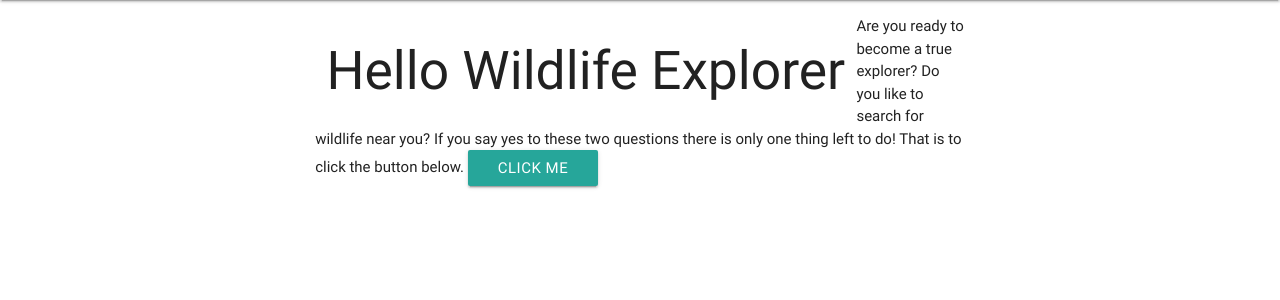
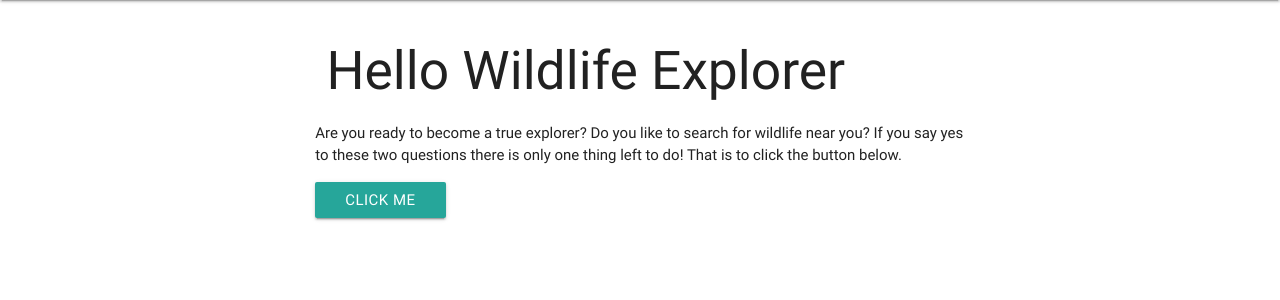
Before and after one commit to codingwithgeert/wildlife-globe-explorer, a Flask app: page / in a window 1280 px wide. Shown: the part 64-364 px from the top of the page. Run offline with Flask 2, Linux system fonts and the light colour scheme; some libraries are stand-ins or nearby versions.

Commit message:
layout was wrong so had to resubmit it

```diff
--- a/templates/index.html
+++ b/templates/index.html
@@ -2,10 +2,10 @@
 
 <div class="container">
     <div class="row">
-        <div class="col">
+        <div class="col s12">
             <h2>Hello Wildlife Explorer</h2>
         </div>
-        <p>Are you ready to become a true explorer? Do you like to search for wildlife near you? If you say yes to these two questions there is only one thing left to do! That is to click the button below.
+        <p>Are you ready to become a true explorer? Do you like to search for wildlife near you? If you say yes to these two questions there is only one thing left to do! That is to click the button below.</p>
 
         <a href="add_spot" class="btn btn-succes">Click me</a>
         </p>
```
